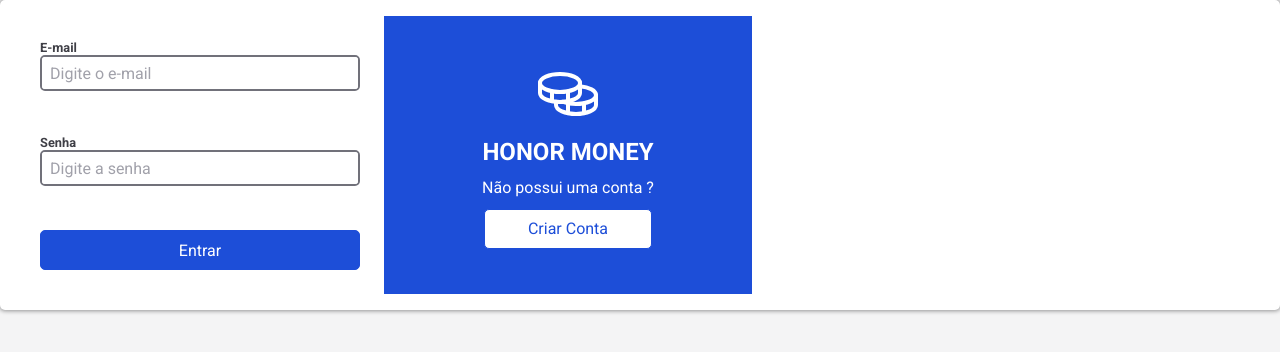
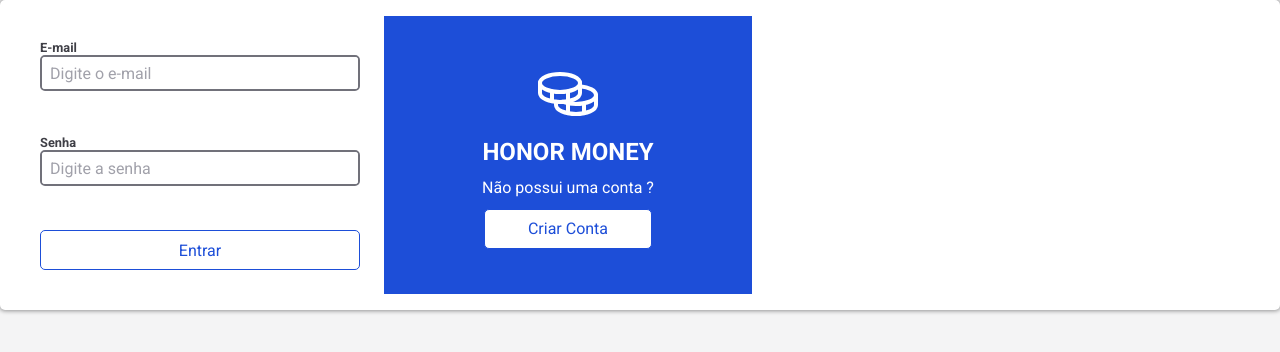
Before and after one commit to Pabluu/honor, a React (Vite) app: page /signin in a window 1280 px wide. Shown: the top 352 px of the page. Built offline with nearby package versions, Linux system fonts and the light colour scheme; the HTML template or start-up script is replaced by a standard one.

Commit message:
refactor: change button to component

```diff
--- a/src/pages/SignIn/index.tsx
+++ b/src/pages/SignIn/index.tsx
@@ -4,6 +4,7 @@ import { Coins } from 'phosphor-react'
 import { SubmitHandler, useForm } from 'react-hook-form'
 import { useNavigate } from 'react-router-dom'
 import { z } from 'zod'
+import { ButtonPrimary } from '../../components/ButtonPrimary'
 import { Field } from '../../components/Fields'
 import { Form } from '../../components/Form'
 import { LinkTo } from '../../components/utils/LinkTo'
@@ -103,9 +104,12 @@ export function SignIn() {
             {<MessageError>{errors.password?.message}</MessageError>}
           </Field.Root>
 
-          <button type="submit" disabled={isSubmitting}>
-            Entrar
-          </button>
+          <ButtonPrimary
+            text="Entrar"
+            type="submit"
+            size=""
+            disabled={isSubmitting}
+          />
         </Form>
       </SignContainer>
 
--- a/src/pages/SignUp/index.tsx
+++ b/src/pages/SignUp/index.tsx
@@ -6,6 +6,7 @@ import { createPortal } from 'react-dom'
 import { SubmitHandler, useForm } from 'react-hook-form'
 import { useNavigate } from 'react-router-dom'
 import { z } from 'zod'
+import { ButtonPrimary } from '../../components/ButtonPrimary'
 import { Field } from '../../components/Fields'
 import { Form } from '../../components/Form'
 import { Modal } from '../../components/Modal'
@@ -157,9 +158,11 @@ export function SignUp() {
             {<MessageError>{errors.password?.message}</MessageError>}
           </Field.Root>
 
-          <button type="submit" disabled={isSubmitting}>
-            Cadastrar
-          </button>
+          <ButtonPrimary
+            text="Cadastrar"
+            type="submit"
+            disabled={isSubmitting}
+          />
         </Form>
       </SignContainer>
       <DescriptionSignUp>
```
